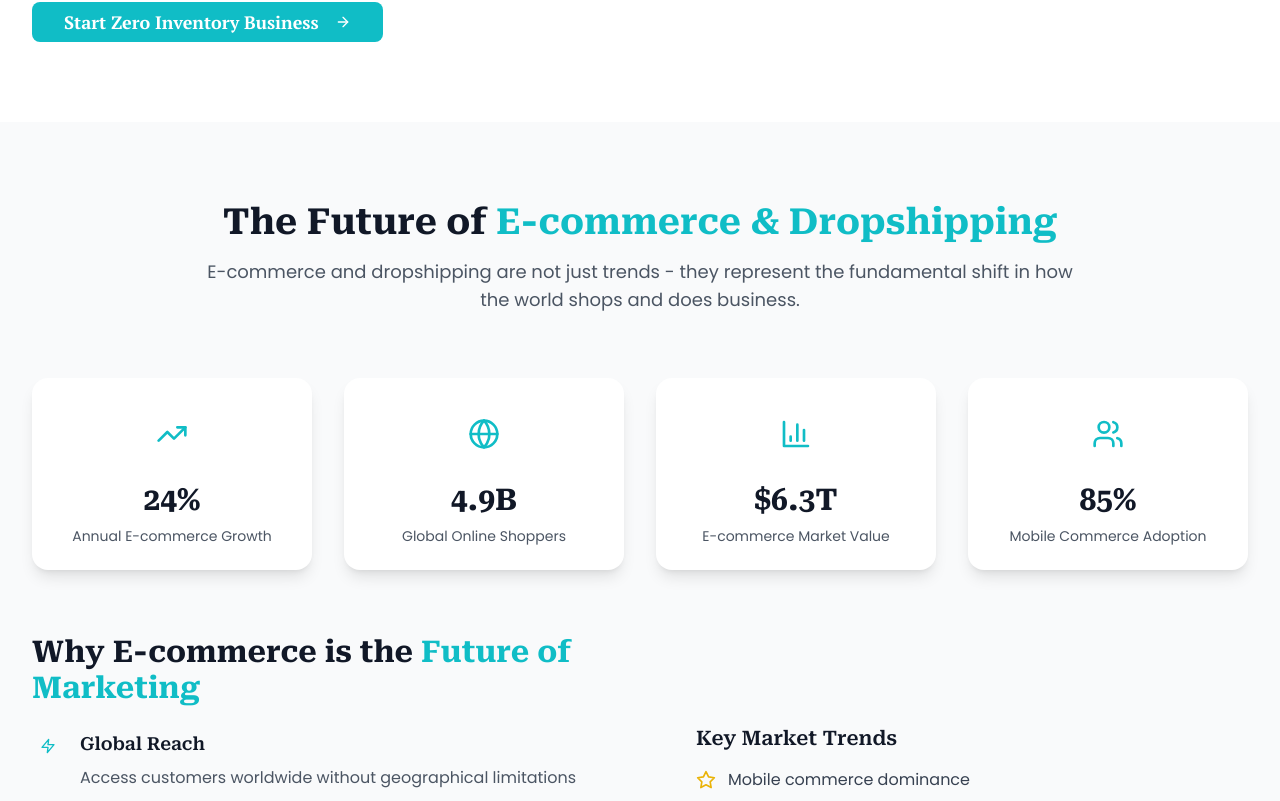
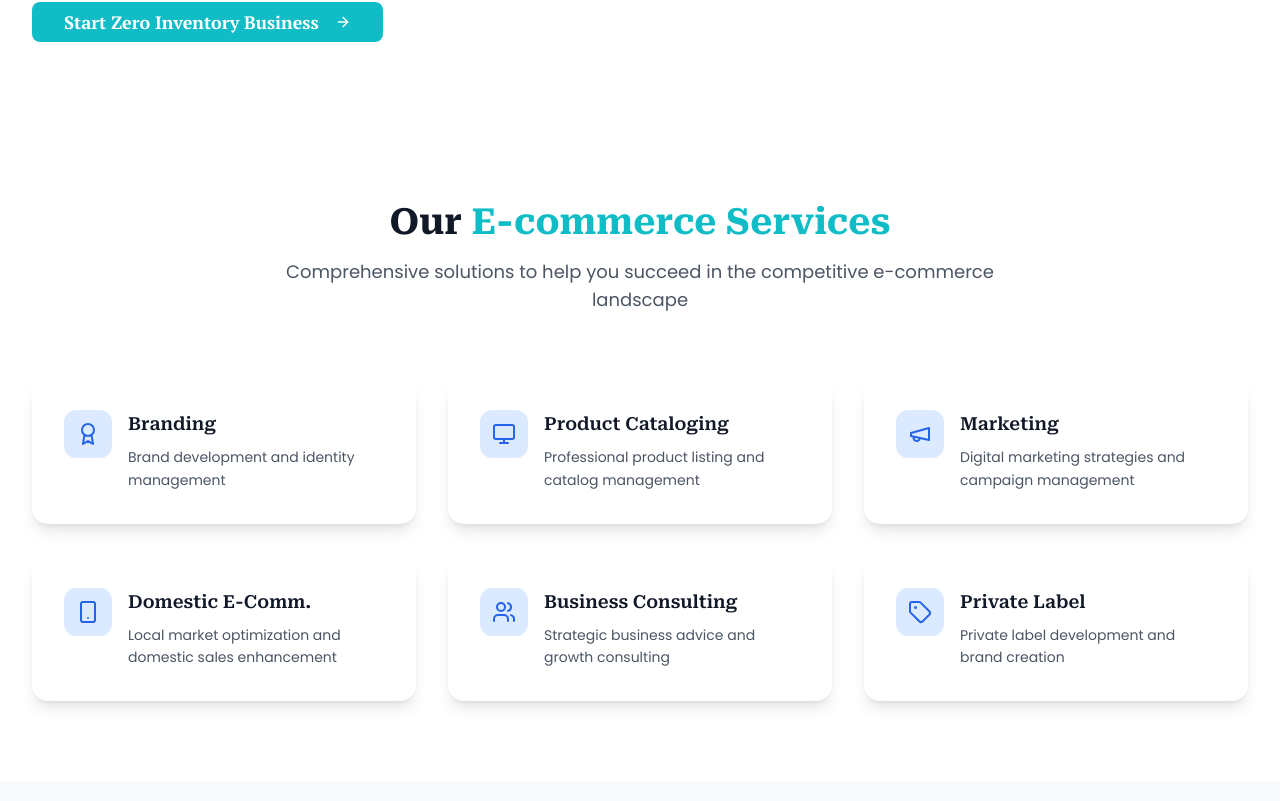
Before and after one commit to shubhami05/AiEcomWeb, a React (Vite) app: page /services in a window 1280 px wide. Shown: the part 1339-2140 px from the top of the page. Built offline with nearby package versions, Linux system fonts and the light colour scheme.

Commit message:
Add 6 specific e-commerce services section: Branding, Product Cataloging, Marketing, Domestic E-Comm, Business Consulting, Private Label

```diff
--- a/src/pages/services.tsx
+++ b/src/pages/services.tsx
@@ -7,7 +7,12 @@ import {
   ArrowRight,
   CheckCircle,
   Star,
-  Zap
+  Zap,
+  Award,
+  Monitor,
+  Megaphone,
+  Smartphone,
+  Tag
 } from "lucide-react";
 import { Card, CardContent } from "@/components/ui/card";
 import { Button } from "@/components/ui/button";
@@ -41,6 +46,39 @@ const Services = () => {
     { icon: Globe, value: "4.9B", label: "Global Online Shoppers" },
     { icon: BarChart3, value: "$6.3T", label: "E-commerce Market Value" },
     { icon: Users, value: "85%", label: "Mobile Commerce Adoption" }
+  ];
+
+  const ecommerceServices = [
+    {
+      icon: Award,
+      title: "Branding",
+      description: "Brand development and identity management"
+    },
+    {
+      icon: Monitor,
+      title: "Product Cataloging",
+      description: "Professional product listing and catalog management"
+    },
+    {
+      icon: Megaphone,
+      title: "Marketing",
+      description: "Digital marketing strategies and campaign management"
+    },
+    {
+      icon: Smartphone,
+      title: "Domestic E-Comm.",
+      description: "Local market optimization and domestic sales enhancement"
+    },
+    {
+      icon: Users,
+      title: "Business Consulting",
+      description: "Strategic business advice and growth consulting"
+    },
+    {
+      icon: Tag,
+      title: "Private Label",
+      description: "Private label development and brand creation"
+    }
   ];
 
   return (
@@ -192,6 +230,52 @@ const Services = () => {
         </div>
       </section>
 
+      {/* E-commerce Services Section */}
+      <section className="py-20 bg-white">
+        <div className="max-w-7xl mx-auto px-4 sm:px-6 lg:px-8">
+          <div className="text-center mb-16">
+            <h2 className="text-3xl lg:text-4xl font-bold text-gray-900 mb-4 font-title">
+              Our <span className="text-primary">E-commerce Services</span>
+            </h2>
+            <p className="text-lg text-gray-600 max-w-3xl mx-auto font-content">
+              Comprehensive solutions to help you succeed in the competitive e-commerce landscape
+            </p>
+          </div>
+
+          {/* Services Grid */}
+          <div className="grid grid-cols-1 md:grid-cols-2 lg:grid-cols-3 gap-8">
+            {ecommerceServices.map((service, index) => {
+              const IconComponent = service.icon;
+              return (
+                <Card
+                  key={index}
+                  className="bg-white rounded-2xl p-8 shadow-lg hover:shadow-xl transition-all duration-300 border-0 group cursor-pointer"
+                >
+                  <CardContent className="p-0">
+                    <div className="flex items-start space-x-4">
+                      <div className="w-12 h-12 bg-blue-100 rounded-xl flex items-center justify-center flex-shrink-0 group-hover:bg-primary group-hover:scale-110 transition-all duration-300">
+                        <IconComponent
+                          className="text-blue-600 group-hover:text-white transition-colors duration-300"
+                          size={24}
+                        />
+                      </div>
+                      <div className="flex-1">
+                        <h3 className="text-lg font-semibold text-gray-900 mb-2 font-title group-hover:text-primary transition-colors duration-300">
+                          {service.title}
+                        </h3>
+                        <p className="text-sm text-gray-600 leading-relaxed font-content">
+                          {service.description}
+                        </p>
+                      </div>
+                    </div>
+                  </CardContent>
+                </Card>
+              );
+            })}
+          </div>
+        </div>
+      </section>
+
       {/* Future of E-commerce Section */}
       <section className="py-20 bg-gray-50">
         <div className="max-w-7xl mx-auto px-4 sm:px-6 lg:px-8">
```
